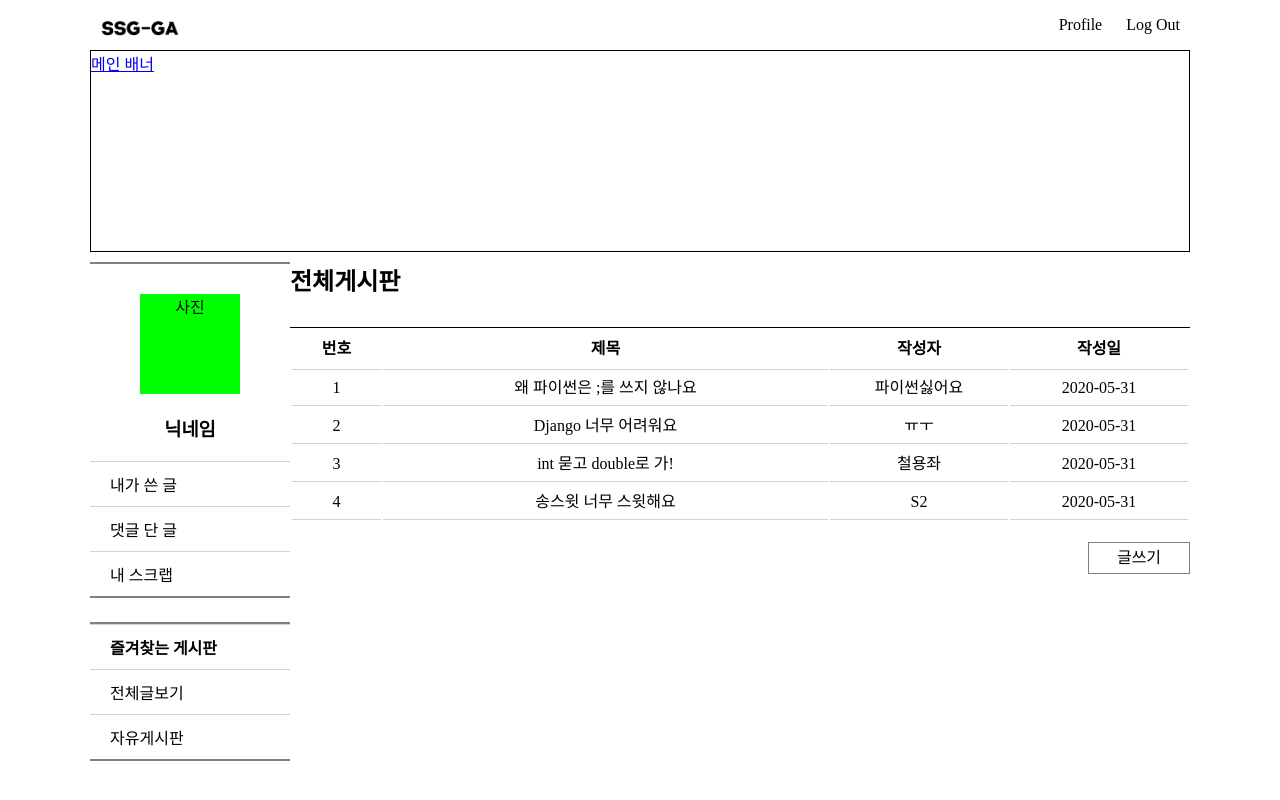
After one commit to songtaeh/NEWSSGGA, a Django app: page /bulletinboard_page/ in a window 1280 px wide. The commit adds this page. Run offline with Django 3.2, Linux system fonts and the light colour scheme.

Commit message:
0601 : Board 페이지 연결

```diff
--- a/SSGGA/SSGGA/urls.py
+++ b/SSGGA/SSGGA/urls.py
@@ -19,7 +19,7 @@ from django.urls import path
 from myapp.views import mainpage
 from cafeapp.views import createcafe
 from account.views import register
-from board.views import createpost
+from board.views import createpost, bulletinboard_page
 from django.contrib.auth.views import LoginView, LogoutView
 
 # from django.conf.urls.static import static
@@ -33,4 +33,5 @@ urlpatterns = [
     path('login/', LoginView.as_view(), name="login"),
     path('logout/', LogoutView.as_view(), name="logout"),
     path('createpost/', createpost, name="createpost"),
+    path('bulletinboard_page/', bulletinboard_page, name="bulletinboard_page"),
 ]
--- /dev/null
+++ b/SSGGA/board/static/css/bulltinboard_page.css
@@ -0,0 +1,67 @@
+#bulletinboard_title {
+    font-size: x-large;
+    font-weight: bold;
+    margin-bottom: 30px;
+}
+
+table {
+    border-top: 1px solid black;
+    width: 100%;
+}
+
+table tr {
+    text-align: center;
+    line-height: 35px;
+}
+
+.content_table a{
+    text-decoration: none;
+    color: black;
+}
+
+.content_table>td {
+    padding: 0;
+    border-bottom: 1px solid lightgray;
+}
+
+.content_table:first-child td {
+    border-top: 1px solid lightgray;
+}
+
+
+.number {
+    width: 10%;
+}
+
+.article_title {
+    width: 50%;
+}
+
+.writer {
+    width: 20%;
+}
+
+.writed_date {
+    width: 20%;
+}
+
+#writing_div {
+    width: 100%;
+    margin-top: 20px;
+    position: relative;
+}
+
+#writing_div a {
+    text-decoration: none;
+    color: black;
+    text-align: center;
+    line-height: 30px;
+}
+
+#writing_button {
+    width: 100px;
+    height: 30px;
+    border: 1px solid gray;
+    position: absolute;
+    right: 0px;
+}
--- /dev/null
+++ b/SSGGA/board/templates/bulletinboard_page.html
@@ -0,0 +1,110 @@
+{% load static %}
+<!DOCTYPE html>
+<html lang="ko">
+
+<head>
+    <meta charset="UTF-8">
+    <meta name="viewport" content="width=device-width, initial-scale=1.0">
+    <title>전체게시판</title>
+    <link rel="stylesheet" href="static/css/cafe_main.css">
+    <link rel="stylesheet" href="static/css/bulltinboard_page.css">
+</head>
+
+<body>
+    <div class="container">
+
+        <div id="nav-bar">
+            <a href="" id="logo"><img src="../taehyeon/logo.png" alt="SSGGA" style="width: 100px;"></a>
+            <div id="nav-menu">
+                <a href="" id="profile">Profile</a>
+                <a href="" id="log-out">Log Out</a>
+            </div>
+        </div>
+
+        <a href="./cafe_main.html"><div id="main-banner">메인 배너</div></a>
+
+        <div id="content-area">
+
+            <div id="menu-group">
+                <div id="info-menu-container">
+                    <div id="my-info">
+                        <div id="my-picture">
+                            사진
+                        </div>
+                        <h3 id="nick-name">닉네임</h3>
+                    </div>
+                    <div id="my-menu-container">
+                        <div class="my-menu"><a href="">내가 쓴 글</a></div>
+                        <div class="my-menu"><a href="">댓글 단 글</a></div>
+                        <div class="my-menu"><a href="">내 스크랩</a></div>
+                    </div>
+                </div>
+                <div id="menu-container">
+                    <div class="cafe-menu">
+                        <ul id="favorite-menu"><a href="">즐겨찾는 게시판</a></ul>
+                    </div>
+                    <div class="cafe-menu">
+                        <ul><a href="">전체글보기</a></ul>
+                    </div>
+                    <div class="cafe-menu">
+                        <ul><a href="">자유게시판</a></ul>
+                    </div>
+                </div>
+            </div>
+
+            <div id="main-group">
+                    <div id="bulletinboard_title">
+                        전체게시판
+                    </div>
+
+                    <div class="bulletinboard_table">
+                        <table>
+                            <thead>
+                                <tr class="table_title">
+                                    <th class="number">번호</th>
+                                    <th class="article_title">제목</th>
+                                    <th class="writer">작성자</th>
+                                    <th class="writed_date">작성일
+                            </thead>
+                            <tbody>
+                                <tr class="content_table">
+                                    <td class="number">1</th>
+                                    <td class="article_title"><a href="">왜 파이썬은 ;를 쓰지 않나요</a></th>
+                                    <td class="writer">파이썬싫어요</th>
+                                    <td class="writed_date">2020-05-31</th>
+                                </tr>
+                                <tr class="content_table">
+                                    <td class="number">2</th>
+                                    <td class="article_title"><a href="">Django 너무 어려워요</a></th>
+                                    <td class="writer">ㅠㅜ</th>
+                                    <td class="writed_date">2020-05-31</th>
+                                </tr>
+                                <tr class="content_table">
+                                    <td class="number">3</th>
+                                    <td class="article_title">int 묻고 double로 가!</th>
+                                    <td class="writer">철용좌</th>
+                                    <td class="writed_date">2020-05-31</th>
+                                </tr>
+                                <tr class="content_table">
+                                    <td class="number">4</th>
+                                    <td class="article_title">송스윗 너무 스윗해요</th>
+                                    <td class="writer">S2</th>
+                                    <td class="writed_date">2020-05-31</th>
+                                </tr>
+                            </tbody>
+                        </table>
+                    </div>
+
+                    <div id="writing_div">
+                        <a href=""><div id="writing_button">글쓰기</div></a>
+                    </div>
+            </div>
+
+        </div>
+
+    </div>
+
+</body>
+
+
+</html>
--- a/SSGGA/board/templates/createpost.html
+++ b/SSGGA/board/templates/createpost.html
@@ -6,8 +6,8 @@
     <meta charset="UTF-8">
     <meta name="viewport" content="width=device-width, initial-scale=1.0">
     <title>CafeMain-Admin</title>
-    <link rel="stylesheet" type="text/css" href="static/css/createpost.css">
-    <link rel="stylesheet" type="text/css" href="static/css/cafe_main.css">
+    <link rel="stylesheet" type="text/css" href="/SSGGA/board/static/css/createpost.css">
+    <link rel="stylesheet" type="text/css" href="/SSGGA/board/static/css/cafe_main.css">
 </head>
 
 <body>
--- a/SSGGA/board/views.py
+++ b/SSGGA/board/views.py
@@ -9,3 +9,7 @@ def createpost(request):
 
     context = {'take_all_post':all_post}
     return render(request, 'createpost.html', context)
+
+def bulletinboard_page(request):
+
+    return render(request, 'bulletinboard_page.html')
```
